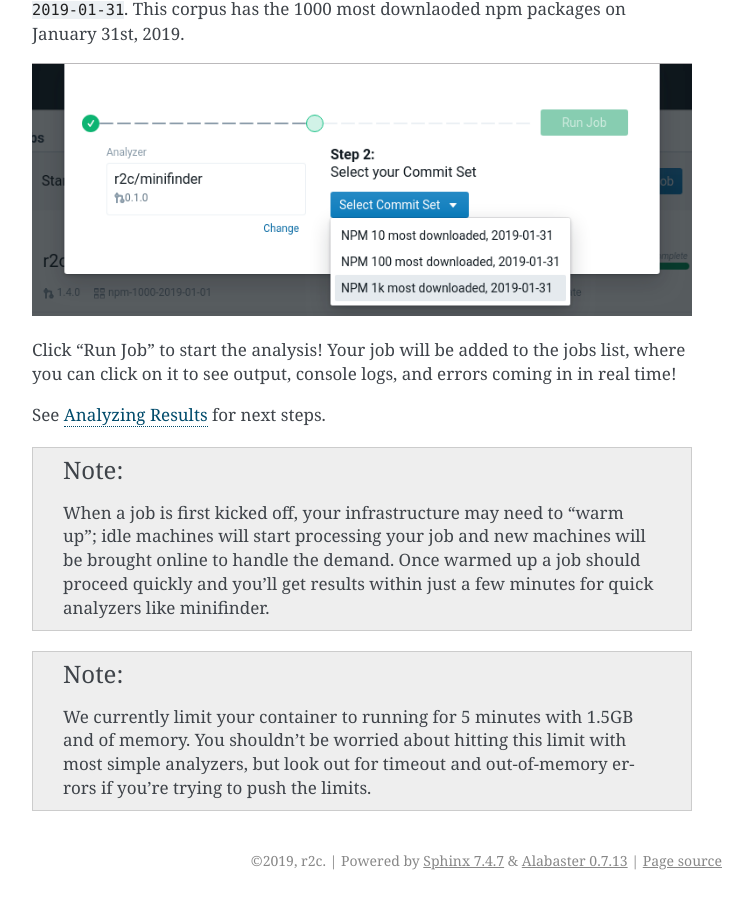
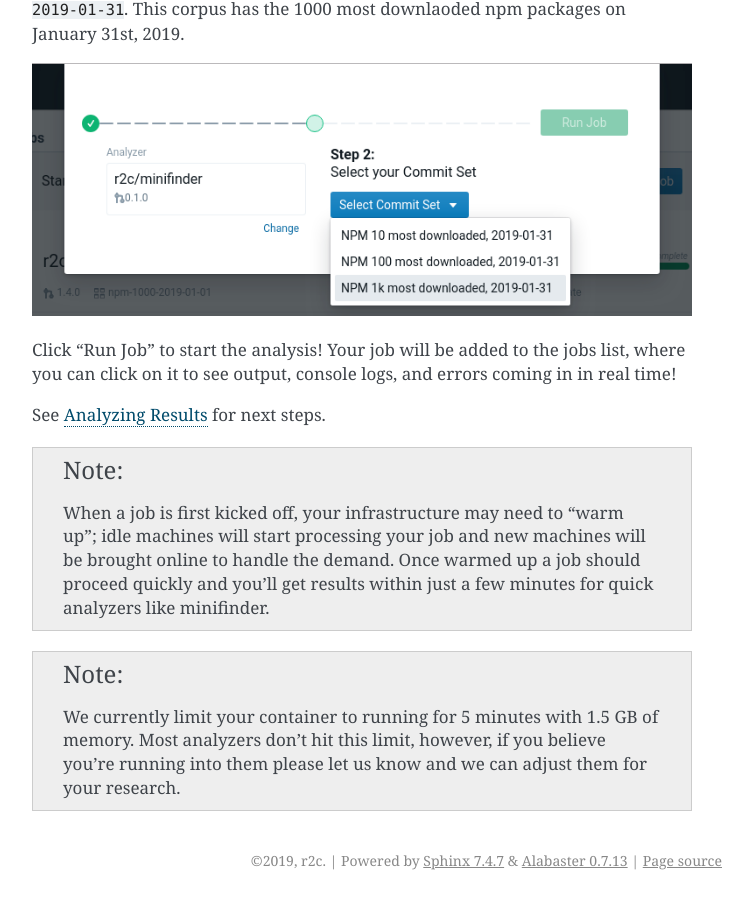
Before and after one commit to semgrep/docs, a Sphinx documentation site: the page built from docs/intro/running-scale.rst, in a window 1280 px wide and 900 px high, scrolled down 1891 px. Shown: the whole window, without its empty margins (388-1141 px from the left). Built offline with Sphinx 7.4.7, drawn with Linux system fonts in a browser that asks for light colours.

Commit message:
Update docs/intro/running-scale.rst
Co-Authored-By: arashd <arash.deli@gmail.com>

```diff
--- a/docs/intro/running-scale.rst
+++ b/docs/intro/running-scale.rst
@@ -62,4 +62,4 @@
 
 .. note:: When a job is first kicked off, your infrastructure may need to "warm up"; idle machines will start processing your job and new machines will be brought online to handle the demand. Once warmed up a job should proceed quickly and you'll get results within just a few minutes for quick analyzers like minifinder.
 
-.. note:: We currently limit your container to running for 5 minutes with 1.5GB and of memory. You shouldn't be worried about hitting this limit with most simple analyzers, but look out for timeout and out-of-memory errors if you're trying to push the limits.
+.. note:: We currently limit your container to running for 5 minutes with 1.5 GB of memory. Most analyzers don't hit this limit, however, if you believe you're running into them please let us know and we can adjust them for your research.
```
